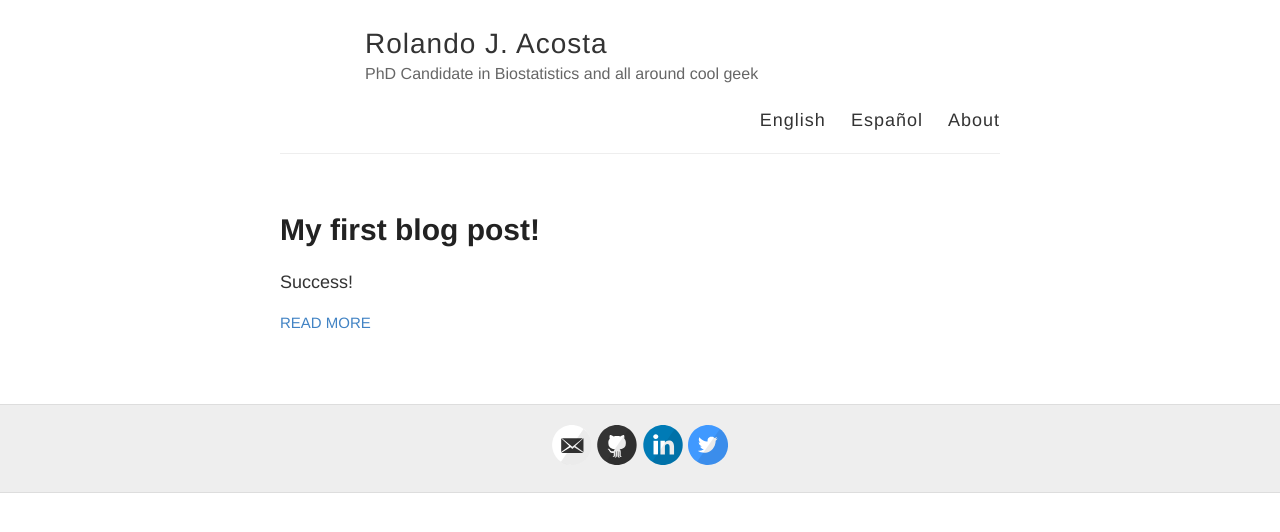
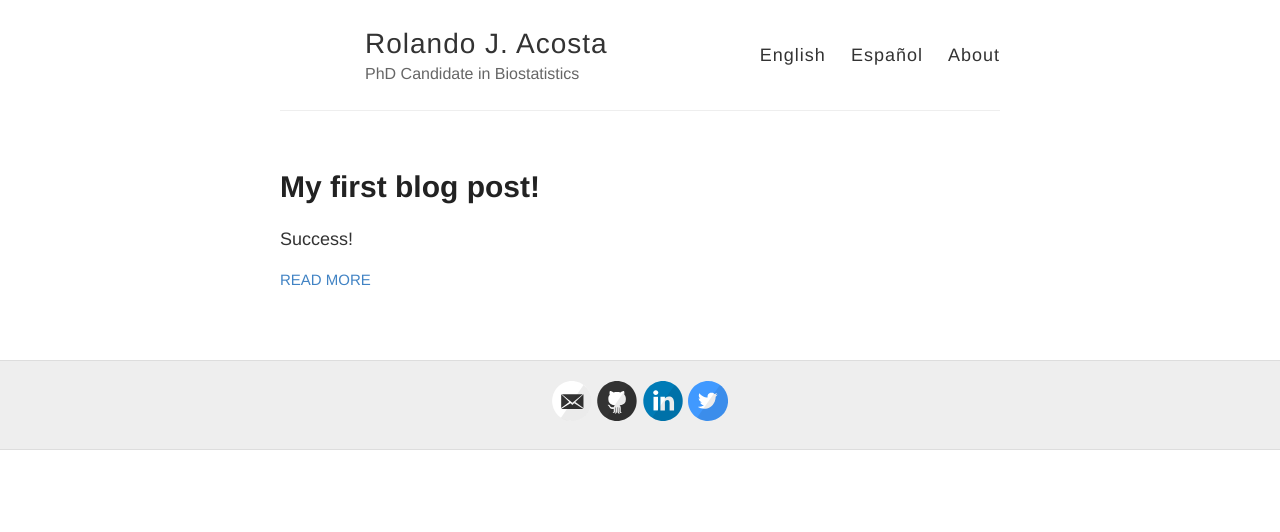
Before and after one commit to RJNunez/old-blog, a Jekyll site: the page built from index.html, in a window 1280 px wide. Shown: the top 532 px of the page. Built offline with Jekyll 4.4.1, drawn with Linux system fonts in a browser that asks for light colours.

Commit message:
Update _config.yml

```diff
--- a/_config.yml
+++ b/_config.yml
@@ -6,7 +6,7 @@
 name: Rolando J. Acosta
 
 # Short bio or description (displayed in the header)
-description: PhD Candidate in Biostatistics and all around cool geek
+description: PhD Candidate in Biostatistics
 
 # URL of your avatar or profile pic (you could use your GitHub profile pic)
 #avatar: https://raw.githubusercontent.com/barryclark/jekyll-now/master/images/jekyll-logo.png
```
